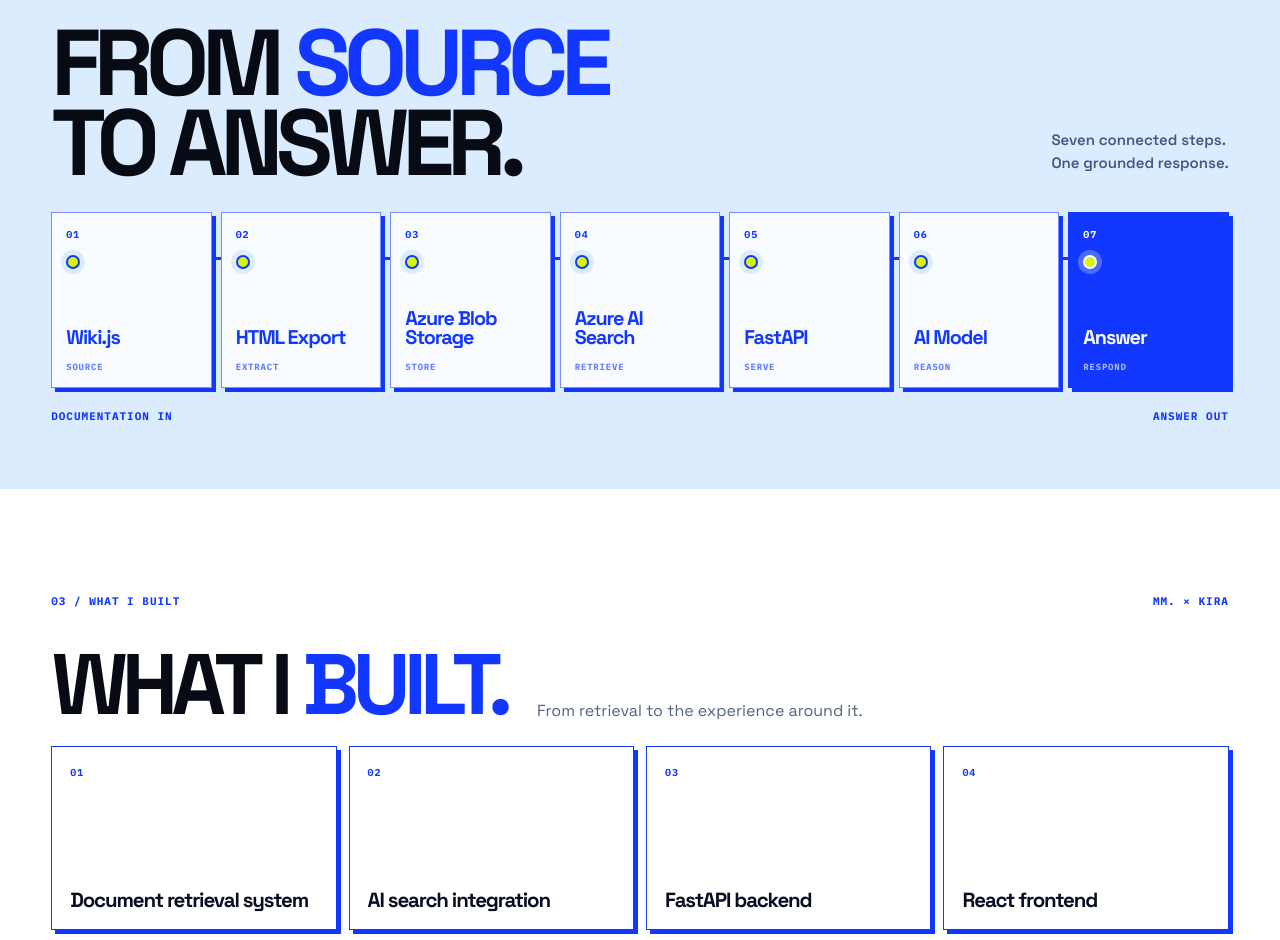
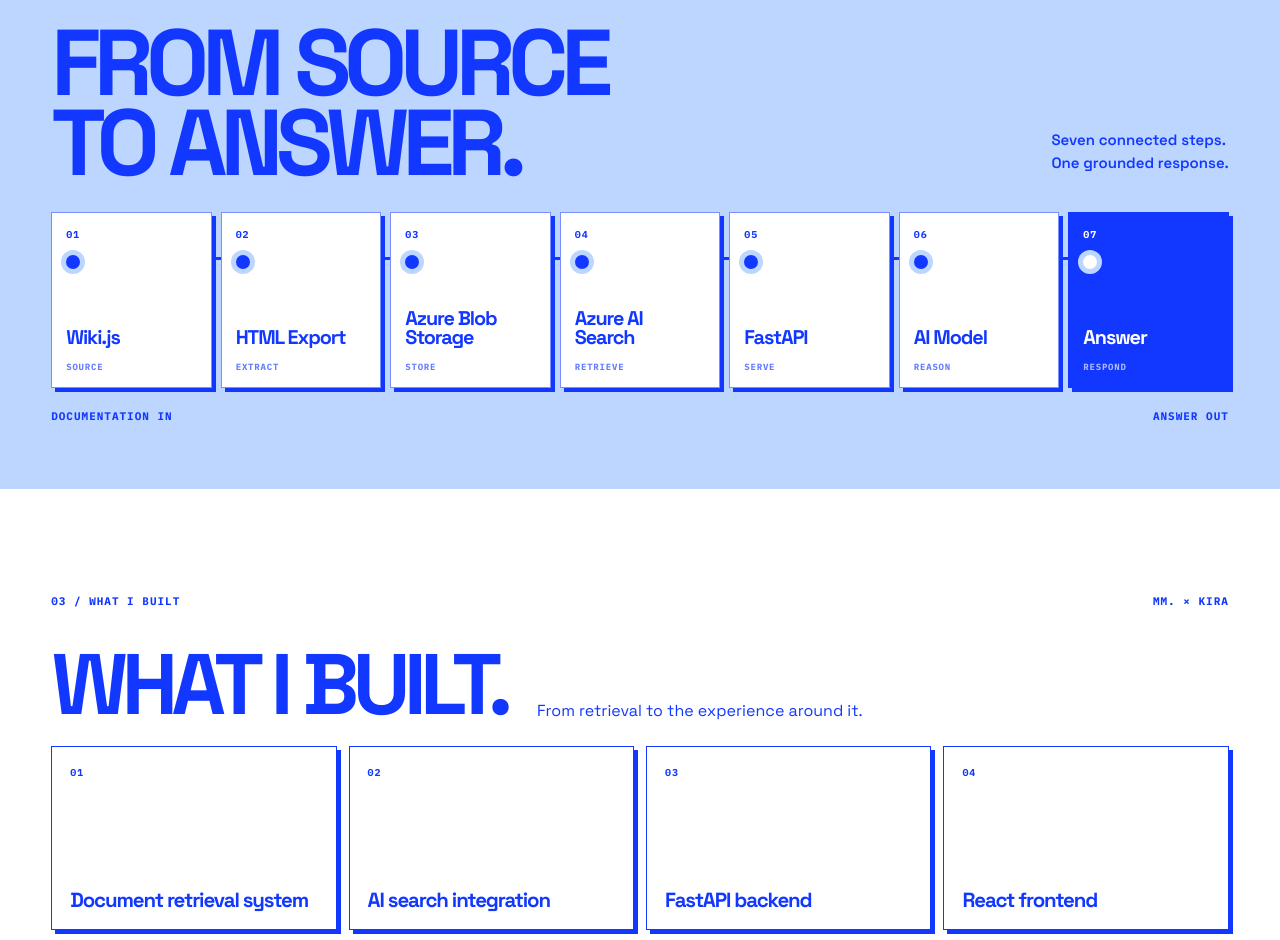
Before and after one commit to Marcella125/MM., a Next.js app: page /projects/kira in a window 1280 px wide. Shown: the part 1400-2340 px from the top of the page. Built offline with nearby package versions, Linux system fonts and the light colour scheme.

Commit message:
New project cards project

```diff
--- a/src/app/projects/kira/kira.module.css
+++ b/src/app/projects/kira/kira.module.css
@@ -287,19 +287,25 @@
 @media (prefers-reduced-motion: reduce) { .page *, .page *::before,.page *::after { animation-duration: .01ms !important; transition-duration: .01ms !important; scroll-behavior: auto !important; } }
 
 /* Keep every project panel within Kira's light blue palette. */
-.page { --footer-accent: var(--blue); --footer-background: #bdd6ff; --footer-highlight: #3156a6; --logo-dot-display: block; --logo-dot-color: #82b8ff; background: #fff; }
+.page { --footer-accent: var(--blue); --footer-background: #bdd6ff; --footer-highlight: var(--blue); --logo-dot-display: block; --logo-dot-color: var(--blue); background: #fff; color: var(--blue); }
 .page :global(.site-header) { background: #fff; }
 .hero { background: #bdd6ff; color: var(--blue); }
 .heroGrid { background-image: linear-gradient(#1238ff24 1px,transparent 1px),linear-gradient(90deg,#1238ff24 1px,transparent 1px); }
 .heroTop,.heroBottom,.back,.heroBottom a,.hero h1,.eyebrow,.heroTags { color: var(--blue); }
-.hero h1 span { color: #3156a6; }
+.hero h1 span { color: var(--blue); }
 .heroTags span { border-color: #1238ff75; background: #ffffff80; }
 .hero a:focus-visible { outline-color: var(--blue); }
 .what,.built,.tech { background: #fff; }
-.pipelineSection { background: #dcecff; }
+.pipelineSection { background: #bdd6ff; }
+.what h2 > span:first-child,.whatWords > strong,.whatBottom p,.whatCopy p,.pipelineHeading p,.builtHeading p,.contribution,.contributionDetail,.techList strong { color: var(--blue); }
+.pipelineNode { background: #fff; }
+.nodeLight { background: var(--blue); box-shadow: 0 0 0 5px #bdd6ff; }
+.pipelineNode:last-child .nodeLight { background: #fff; box-shadow: 0 0 0 5px #bdd6ff; }
+.contribution:hover,.techList > div:hover { background: #bdd6ff; }
 .principle { background: #bdd6ff; color: var(--blue); }
 .principle .sectionMarker,.principle > p,.principle h2 em,.principle h2 > span { color: var(--blue); }
 .principleRule span { border-color: #1238ff75; }
+.ending { background: #bdd6ff; }
 @media (max-width: 700px) {
   .page :global(.primary-nav) { background: #fff; }
 }
--- a/src/components/ProjectExperience.module.css
+++ b/src/components/ProjectExperience.module.css
@@ -1,4 +1,4 @@
-.page { --page-pad-inline: clamp(20px,4vw,72px); --page-pad-block: 16px; width: 100%; overflow: clip; background: #fff; color: #080a14; }
+.page { --page-pad-inline: clamp(20px,4vw,72px); --page-pad-block: 16px; width: 100%; overflow: clip; background: #fff; color: var(--project-color); }
 .page :global(.site-header) { background: #fff; box-shadow: 0 1px 0 color-mix(in srgb,var(--project-color) 20%,transparent); }
 .page h1,.page h2,.page p { margin: 0; }
 .page a { text-decoration: none; }
@@ -28,9 +28,19 @@
 .overview h2 { display: flex; flex-direction: column; }
 .overview h2 .accentText { color: var(--project-color); }
 .overviewBottom { display: flex; justify-content: space-between; align-items: end; gap: 20px; }
-.overviewBottom p { max-width: 590px; color: #344154; font-size: clamp(18px,2vw,28px); line-height: 1.35; letter-spacing: -.04em; }
+.overviewBottom p { max-width: 590px; color: var(--project-color); font-size: clamp(18px,2vw,28px); line-height: 1.35; letter-spacing: -.04em; }
 
 .showcase { padding: 84px var(--page-pad-inline) 64px; background: var(--project-wash); }
+.page[data-project="rushd"] .showcase { border-top: 4px solid var(--project-highlight); background: #000; color: #fff; }
+.page[data-project="rushd"] .showcase .marker,
+.page[data-project="rushd"] .showcaseControls,
+.page[data-project="rushd"] .showcaseSlide figcaption,
+.page[data-project="rushd"] .showcaseTitle .liveLink { color: #fff; }
+.page[data-project="rushd"] .showcase h2 em { color: var(--project-highlight); }
+.page[data-project="rushd"] .showcaseControls button { border-color: var(--project-highlight); }
+.page[data-project="rushd"] .showcaseControls button:hover:not(:disabled) { background: var(--project-highlight); color: var(--project-color); }
+.page[data-project="rushd"] .showcaseRail:focus-visible { outline-color: var(--project-highlight); }
+.page[data-project="rushd"] .showcaseFrame { border-color: var(--project-highlight); box-shadow: 4px 4px 0 var(--project-highlight); }
 .showcaseHeading { display: flex; align-items: end; justify-content: space-between; gap: 24px; margin: 28px 0 26px; }
 .showcaseTitle { display: flex; flex-direction: column; align-items: flex-start; gap: 20px; min-width: 0; }
 .showcaseTitle .liveLink { margin-top: 0; }
@@ -53,9 +63,9 @@
 .dnaHeading { display: flex; justify-content: space-between; align-items: end; gap: 30px; }
 .dna h2 { font-size: clamp(58px,7.4vw,122px); }
 .dna h2 em,.built h2 em,.tech h2 em { color: var(--project-color); font-style: normal; }
-.dnaHeading p { max-width: 230px; padding-bottom: 5px; color: #435471; font-size: 16px; line-height: 1.45; }
+.dnaHeading p { max-width: 230px; padding-bottom: 5px; color: var(--project-color); font-size: 16px; line-height: 1.45; }
 .dnaGrid { display: grid; grid-template-columns: repeat(3,minmax(0,1fr)); gap: 12px; }
-.dnaGrid > div { display: flex; flex-direction: column; justify-content: space-between; min-width: 0; min-height: 190px; padding: 20px; border: 1px solid var(--project-color); background: #ffffffd9; color: var(--project-color); box-shadow: 4px 4px 0 var(--project-color); }
+.dnaGrid > div { display: flex; flex-direction: column; justify-content: space-between; min-width: 0; min-height: 190px; padding: 20px; border: 1px solid var(--project-color); background: #fff; color: var(--project-color); box-shadow: 4px 4px 0 var(--project-color); }
 .dnaGrid > div > span { font-size: 11px; }
 .dnaGrid > div > span:last-child { align-self: flex-end; font-size: 28px; }
 .dnaGrid strong { overflow-wrap: anywhere; font-size: clamp(24px,3vw,46px); line-height: .95; letter-spacing: -.06em; }
@@ -63,14 +73,14 @@
 .builtLayout { display: flex; flex: 1; flex-direction: column; justify-content: center; gap: 34px; }
 .builtHeading { display: flex; justify-content: space-between; align-items: end; gap: 30px; }
 .built h2 { font-size: clamp(60px,7vw,122px); }
-.builtHeading p { max-width: 310px; color: #50617e; font-size: 16px; line-height: 1.45; }
+.builtHeading p { max-width: 310px; color: var(--project-color); font-size: 16px; line-height: 1.45; }
 .contributionGrid { display: grid; grid-template-columns: repeat(auto-fit,minmax(220px,1fr)); gap: 12px; }
-.contribution { display: flex; flex-direction: column; align-items: stretch; min-width: 0; min-height: 215px; padding: 18px; border: 1.5px solid var(--project-color); background: white; color: #080a14; text-align: left; cursor: pointer; box-shadow: 4px 4px 0 var(--project-color); transition: background .25s,transform .25s,box-shadow .25s; }
+.contribution { display: flex; flex-direction: column; align-items: stretch; min-width: 0; min-height: 215px; padding: 18px; border: 1.5px solid var(--project-color); background: #fff; color: var(--project-color); text-align: left; cursor: pointer; box-shadow: 4px 4px 0 var(--project-color); transition: background .25s,transform .25s,box-shadow .25s; }
 .contribution:hover { transform: translate(-3px,-3px); box-shadow: 7px 7px 0 var(--project-color); }
 .contribution[aria-expanded="true"] { background: var(--project-wash); }
 .contribution > span { color: var(--project-color); font-size: 10px; }
 .contribution strong { margin-top: auto; font-size: clamp(20px,2.1vw,31px); line-height: 1.03; letter-spacing: -.055em; }
-.contribution small { max-height: 0; overflow: hidden; color: #435471; font-size: 13px; line-height: 1.35; transition: max-height .3s,margin-top .3s; }
+.contribution small { max-height: 0; overflow: hidden; color: var(--project-color); font-size: 13px; line-height: 1.35; transition: max-height .3s,margin-top .3s; }
 .contribution[aria-expanded="true"] small { max-height: 70px; margin-top: 12px; }
 
 .principle { background: var(--project-principle-background); color: #fff; }
@@ -83,7 +93,7 @@
 .techContent { width: 100%; }
 .techList { display: grid; grid-template-columns: repeat(3,minmax(0,1fr)); gap: 0 35px; }
 .techList > div { display: flex; align-items: center; gap: 15px; padding: 25px 0; border-bottom: 1px solid color-mix(in srgb,var(--project-color) 35%,transparent); color: var(--project-color); font-size: 10px; }
-.techList strong { margin-right: auto; color: #080a14; font: 600 clamp(17px,1.8vw,26px) var(--font-ui),sans-serif; letter-spacing: -.04em; }
+.techList strong { margin-right: auto; color: var(--project-color); font: 600 clamp(17px,1.8vw,26px) var(--font-ui),sans-serif; letter-spacing: -.04em; }
 .techList svg { flex: none; }
 .liveLink { display: inline-flex; align-items: center; align-self: flex-start; gap: 9px; color: var(--project-color); border-bottom: 2px solid currentColor; padding-bottom: 8px; font-size: 11px; }
 
--- a/src/components/ProjectFooter.module.css
+++ b/src/components/ProjectFooter.module.css
@@ -8,7 +8,7 @@
 }
 .top,.bottom { display: flex; justify-content: space-between; align-items: center; gap: 24px; }
 .top,.next > span,.all { font: 700 11px/1.3 var(--font-mono),monospace; letter-spacing: .1em; }
-.footer h2 { margin: clamp(44px,6vw,86px) 0 clamp(52px,7vw,96px); font-size: clamp(60px,8vw,125px); font-weight: 700; line-height: .86; letter-spacing: -.075em; }
+.footer.footer h2 { margin: clamp(44px,6vw,86px) 0 clamp(52px,7vw,96px); font-size: clamp(60px,8vw,125px); font-weight: 700; line-height: .92; letter-spacing: -.075em; }
 .footer h2 em { color: var(--footer-highlight,var(--footer-accent,var(--blue))); font-style: normal; }
 .bottom { align-items: end; padding-top: 25px; border-top: 2px solid var(--footer-accent,var(--blue)); }
 .next { display: flex; flex-direction: column; align-items: flex-start; gap: 8px; color: var(--footer-accent,var(--blue)); text-decoration: none; }
@@ -21,7 +21,7 @@
 @media (max-width: 700px) {
   .footer { padding: clamp(48px,13vw,56px) 20px 36px; }
   .top,.next > span,.all { font-size: 9px; }
-  .footer h2 { margin: 32px 0 40px; font-size: clamp(48px,12vw,86px); }
+  .footer.footer h2 { margin: 36px 0 44px; font-size: clamp(42px,11vw,78px); line-height: .94; }
   .bottom { align-items: flex-start; }
   .next strong { font-size: clamp(26px,7vw,42px); }
 }
```
Also changed, not shown: src/components/ProjectExperience.tsx (+5 -5 lines).
